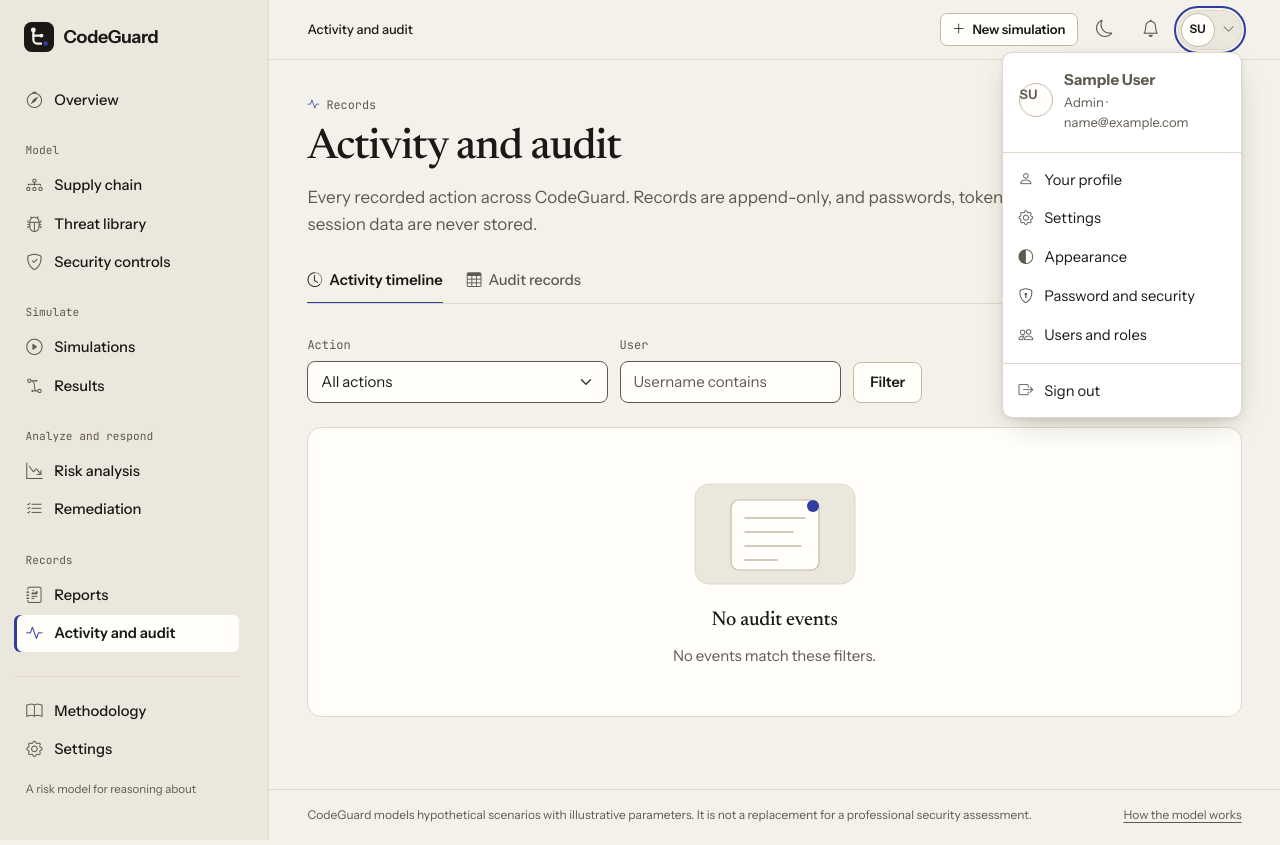
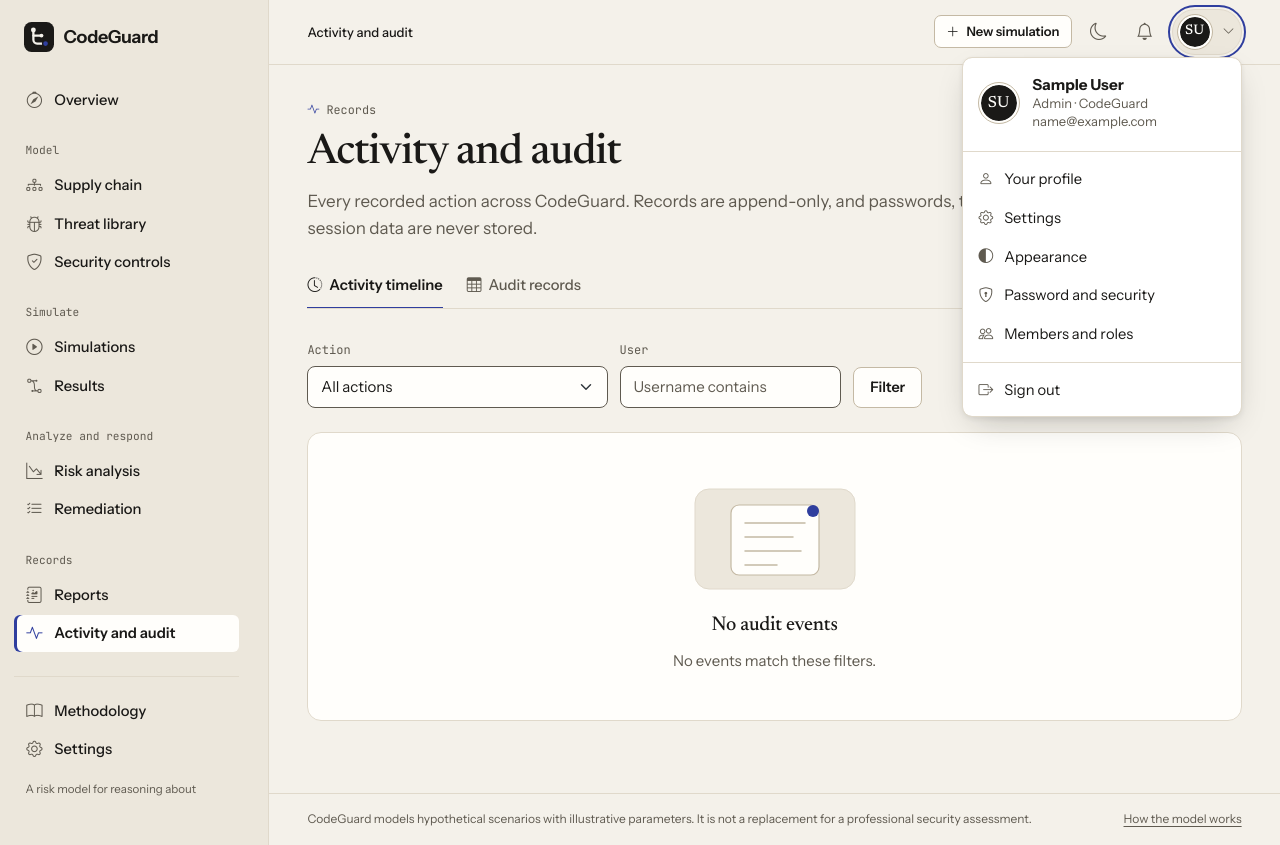
Before and after one commit to bsclmr111626/software-engineering-project, a Django app: page /audit/ in a window 1280 px wide, after a click on "SU". Run offline with Django 5.2, Linux system fonts and the light colour scheme; the visitor is signed in with stand-in values (Sample User, id 1); data comes from the database, SQL or seed files in the repository; data that the repository does not hold is empty; parts of the project's set-up code (start-up, migrations or seed data) failed here and were passed over; some libraries are stand-ins or nearby versions.

Commit message:
Centre and restyle the avatar, tidy the account menu
The account menu's text rule also reached the avatar and cancelled its
centring. Avatars now echo the logo tile: an ink disc with serif initials
and a paper ring, following the theme. The menu shows role and workspace,
then the email on one line, and the admin link reads Members and roles.

```diff
--- a/static/css/codeguard.css
+++ b/static/css/codeguard.css
@@ -341,12 +341,17 @@ html[data-contrast="more"] :focus-visible { outline-width: 3px; }
   border: 2px solid var(--bg); box-sizing: border-box;
 }
 
+/* Avatars echo the logo tile: an ink disc with paper-coloured initials in the display face,
+   set off by a paper ring and a hairline, so they sit cleanly on any surface in either theme. */
 .cg-avatar {
   display: inline-grid; place-items: center; width: 34px; height: 34px; flex: 0 0 34px; border-radius: 50%;
-  background: var(--surface); border: 1px solid var(--border-strong); color: var(--text);
-  font-size: 0.74rem; font-weight: 650; letter-spacing: 0.02em;
+  background: var(--text); color: var(--surface); border: 2px solid var(--surface);
+  outline: 1px solid var(--border-strong); background-clip: padding-box;
+  font-family: var(--font-display); font-size: 0.86rem; font-weight: 500; line-height: 1; letter-spacing: 0.01em;
+  user-select: none;
 }
-.cg-avatar--lg { width: 72px; height: 72px; flex-basis: 72px; font-size: 1.4rem; font-family: var(--font-display); font-weight: 500; }
+.cg-avatar--lg { width: 72px; height: 72px; flex-basis: 72px; font-size: 1.7rem; border-width: 3px; }
+.cg-profile-btn .cg-avatar { margin: 3px; }
 .cg-profile-btn { display: inline-flex; align-items: center; gap: 0.5rem; padding: 2px 6px 2px 2px; border: 1px solid transparent; border-radius: 999px; background: transparent; color: var(--text); }
 .cg-profile-btn:hover, .cg-profile-btn[aria-expanded="true"] { background: var(--surface-sunken); border-color: var(--border); }
 .cg-profile-btn .bi { font-size: 0.75rem; color: var(--text-muted); }
@@ -363,9 +368,12 @@ html[data-contrast="more"] :focus-visible { outline-width: 3px; }
 .dropdown-item { display: flex; align-items: center; gap: 0.6rem; }
 .dropdown-item .bi { color: var(--text-muted); width: 1rem; }
 .dropdown-item:focus-visible { outline: 2px solid var(--accent); outline-offset: -2px; }
-.cg-menu-id { padding: 0.6rem 1rem 0.7rem; display: flex; gap: 0.7rem; align-items: center; }
-.cg-menu-id strong { display: block; font-size: 0.95rem; }
-.cg-menu-id span { display: block; color: var(--text-muted); font-size: var(--fs-sm); }
+.cg-menu-id { padding: 0.7rem 1rem 0.8rem; display: flex; gap: 0.85rem; align-items: center; }
+.cg-menu-id .cg-avatar { width: 40px; height: 40px; flex-basis: 40px; font-size: 1rem; }
+.cg-menu-id-text { display: block; min-width: 0; }
+.cg-menu-id-text strong { display: block; font-size: 0.95rem; line-height: 1.3; }
+.cg-menu-id-text small { display: block; color: var(--text-muted); font-size: var(--fs-sm); line-height: 1.35; white-space: nowrap; overflow: hidden; text-overflow: ellipsis; max-width: 15rem; }
+.dropdown-menu:has(> .cg-menu-id) { min-width: 17.5rem; }
 .cg-menu-form { margin: 0; }
 .cg-menu-form .dropdown-item { width: 100%; border: 0; background: none; text-align: left; }
 
@@ -904,7 +912,7 @@ details.cg-data[open] > summary { margin-bottom: var(--space-3); }
 .cg-timeline-icon { position: relative; z-index: 1; display: inline-grid; place-items: center; width: 32px; height: 32px; border-radius: 50%; background: var(--surface); border: 1px solid var(--border-strong); color: var(--text-muted); font-size: 0.9rem; }
 .cg-timeline-icon.cat-access { color: var(--text); }
 .cg-timeline-icon.cat-simulation, .cg-timeline-icon.cat-library { color: var(--accent); }
-.cg-avatar-sm { position: relative; z-index: 1; width: 32px; height: 32px; flex-basis: 32px; font-size: 0.72rem; }
+.cg-avatar-sm { position: relative; z-index: 1; width: 32px; height: 32px; flex-basis: 32px; font-size: 0.8rem; }
 .cg-comment-body { margin-top: var(--space-1); padding: var(--space-3) var(--space-4); background: var(--surface-raised); border: 1px solid var(--border); border-radius: var(--radius); font-size: var(--fs-sm); white-space: normal; overflow-wrap: anywhere; }
 .cg-timeline-body { min-width: 0; padding-top: 4px; }
 .cg-timeline-body p { margin: 0; }
--- a/templates/layouts/app.html
+++ b/templates/layouts/app.html
@@ -65,14 +65,14 @@
           <ul class="dropdown-menu dropdown-menu-end">
             <li class="cg-menu-id">
               <span class="cg-avatar" aria-hidden="true">{{ user|display_initials }}</span>
-              <span><strong>{{ user.get_full_name|default:user.get_username }}</strong><span>{{ current_role|title }}{% if user.email %} · {{ user.email }}{% endif %}</span></span>
+              <span class="cg-menu-id-text"><strong>{{ user.get_full_name|default:user.get_username }}</strong><small>{{ current_role|title }}{% if user.profile.workspace %} · {{ user.profile.workspace.name }}{% endif %}</small>{% if user.email %}<small title="{{ user.email }}">{{ user.email }}</small>{% endif %}</span>
             </li>
             <li><hr class="dropdown-divider"></li>
             <li><a class="dropdown-item" href="{% url 'settings:profile' %}"><i class="bi bi-person" aria-hidden="true"></i>Your profile</a></li>
             <li><a class="dropdown-item" href="{% url 'settings:index' %}"><i class="bi bi-gear" aria-hidden="true"></i>Settings</a></li>
             <li><a class="dropdown-item" href="{% url 'settings:appearance' %}"><i class="bi bi-circle-half" aria-hidden="true"></i>Appearance</a></li>
             <li><a class="dropdown-item" href="{% url 'settings:security' %}"><i class="bi bi-shield-lock" aria-hidden="true"></i>Password and security</a></li>
-            {% if user_is_admin %}<li><a class="dropdown-item" href="{% url 'settings:users' %}"><i class="bi bi-people" aria-hidden="true"></i>Users and roles</a></li>{% endif %}
+            {% if user_is_admin %}<li><a class="dropdown-item" href="{% url 'settings:users' %}"><i class="bi bi-people" aria-hidden="true"></i>Members and roles</a></li>{% endif %}
             <li><hr class="dropdown-divider"></li>
             <li>
               <form method="post" action="{% url 'accounts:logout' %}" class="cg-menu-form">
```
